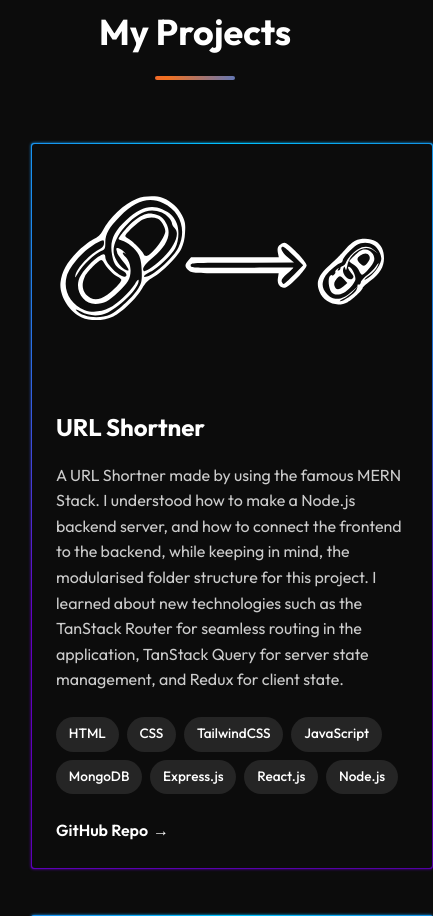
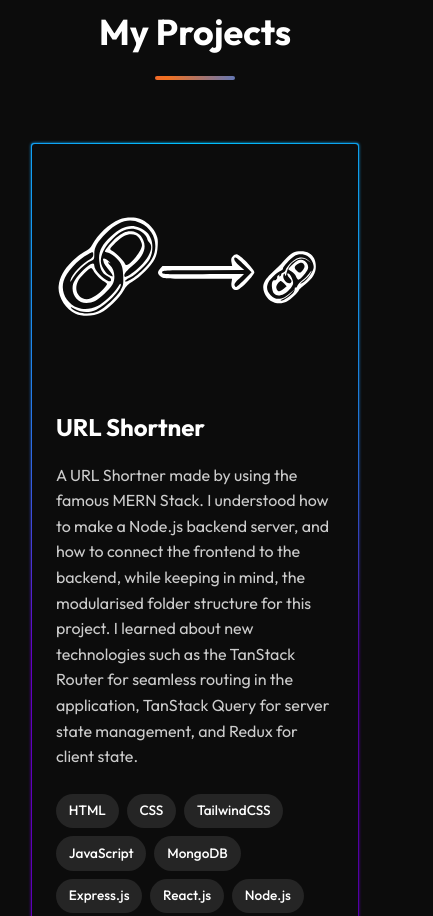
Before and after one commit to J1nSakai/myportfolio, a website built with Vite: page index.html in a window 390 px wide. Shown: the part 1072-1988 px from the top of the page, 433 px wide, since content can reach past the window. Built offline with nearby package versions, Linux system fonts and the light colour scheme; files whose address does not match are found by name.

Commit message:
fixed overflow of the url-shortner-svg for small devices

```diff
--- a/index.html
+++ b/index.html
@@ -7,7 +7,7 @@
     <link href="https://fonts.googleapis.com/css2?family=Montserrat:ital,wght@0,100..900;1,100..900&family=Outfit:wght@100..900&display=swap" rel="stylesheet">
     <link rel="stylesheet" href="src/style.css">
     <meta name="viewport" content="width=device-width, initial-scale=1.0" />
-    <title>Taimoor | Software Developer</title>
+    <title>Taimoor | Web Developer</title>
     <link rel="shortcut icon" href="/the_logo.svg" type="image/x-icon">
   </head>
 
@@ -654,7 +654,7 @@
         <!-- Project Card Template - Copy this for each new project -->
         <div class="project-card">
           <div class="project-image">
-            <img id="url-shortner-svg" src="./src/assets/projects_svgs/url-shortner.svg" alt="PennyWise">
+            <img id="url-shortner-svg" src="./src/assets/projects_svgs/url-shortner.svg" alt="URL Shortner">
           </div>
 
           <div class="project-content">
--- a/src/style.css
+++ b/src/style.css
@@ -676,6 +676,16 @@ svg path {
   margin-top: 2rem;
 }
 
+@media (max-width: 426px) {
+  #url-shortner-svg {
+    height: 200px;
+    width: auto;
+    align-items: center;
+    display: flex;
+    margin-top: 2rem;
+  }
+}
+
 /* Media query for larger screens */
 @media (max-width: 768px) {
   .projects-container {
```
